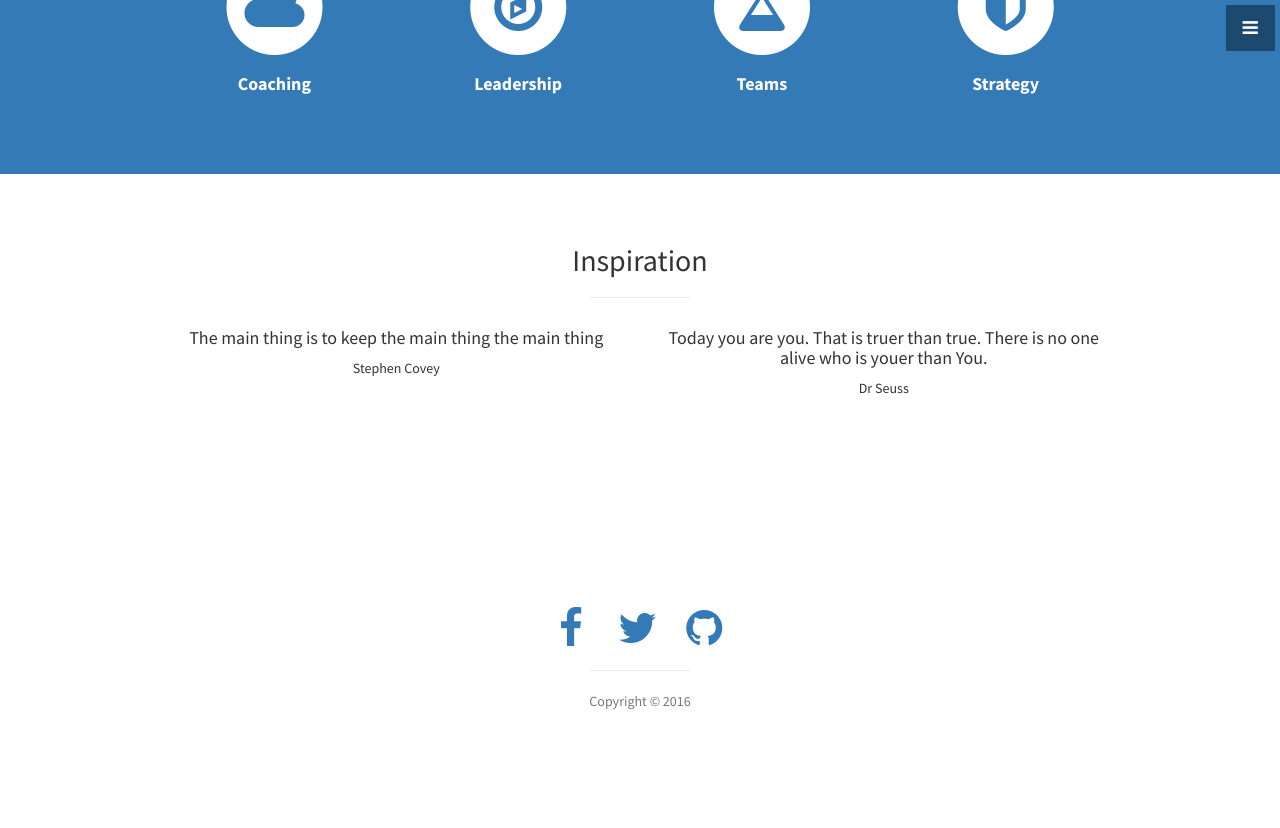
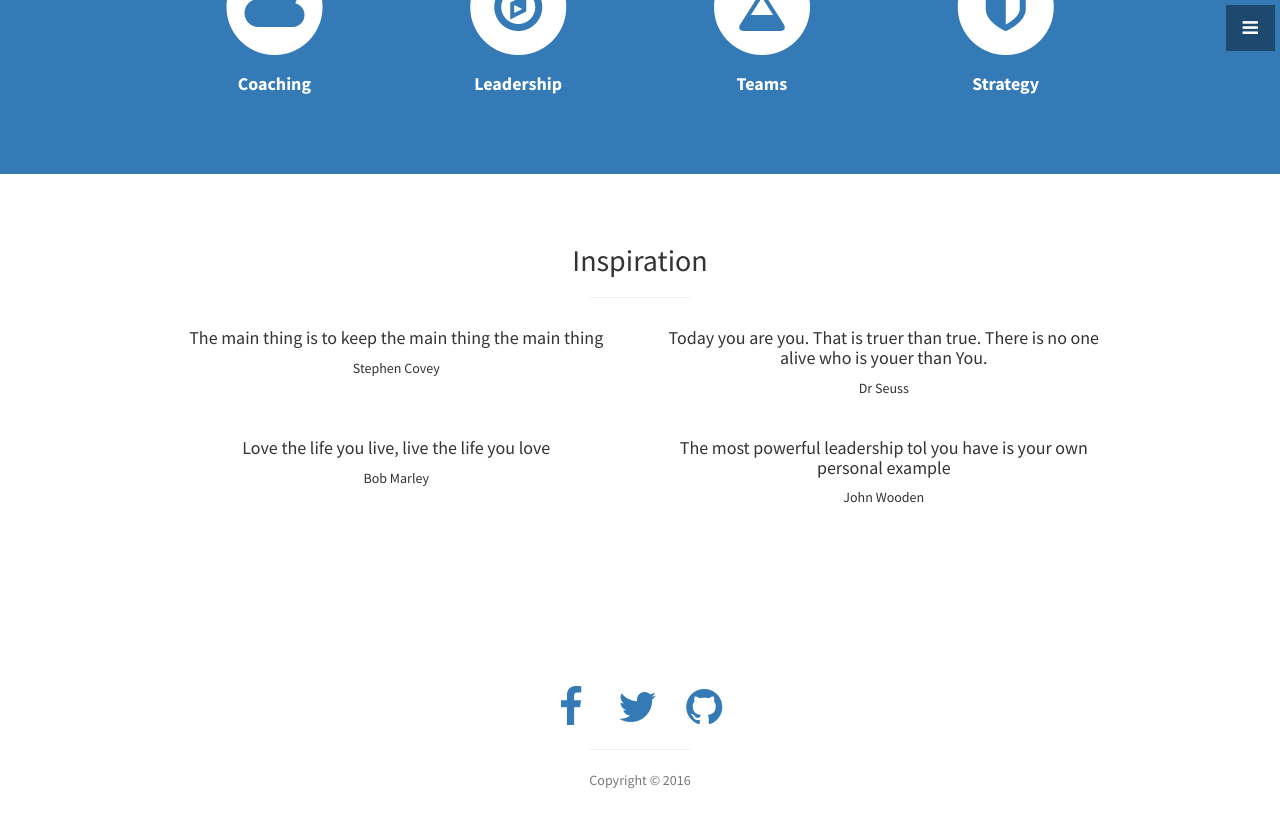
Before and after one commit to jikinluke8/inspark, a Jekyll site: the page built from index.html, in a window 1280 px wide and 900 px high, scrolled down 1304 px. Shown: the top 828 px of the window. Built offline with Jekyll 4.4.1, drawn with Linux system fonts in a browser that asks for light colours.

Commit message:
Update portfolio.html

```diff
--- a/_includes/portfolio.html
+++ b/_includes/portfolio.html
@@ -7,25 +7,31 @@
         <div class="row">
           <div class="col-md-6">
             <div class="portfolio-item">
-              <P><h4>The main thing is to keep the main thing the main thing</h4></P>Stephen Covey
+              <P><h4>The main thing is to keep the main thing the main thing</h4></P>
+              Stephen Covey
               </a>
             </div>
           </div>
           <div class="col-md-6">
             <div class="portfolio-item">
-              <h4><P>Today you are you. That is truer than true. There is no one alive who is youer than You.</P></h4>Dr Seuss
+              <h4><P>Today you are you. That is truer than true. There is no one alive who is youer than You.</P></h4>
+              Dr Seuss
               <a href="#">
               </a>
             </div>
           </div>
           <div class="col-md-6">
             <div class="portfolio-item">
+              <h4><p>Love the life you live, live the life you love</p></h4>
+              Bob Marley
               <a href="#">
               </a>
             </div>
           </div>
           <div class="col-md-6">
             <div class="portfolio-item">
+              <h4><p>The most powerful leadership tol you have is your own personal example</p></h4>
+              John Wooden
               <a href="#">
               </a>
             </div>
```
